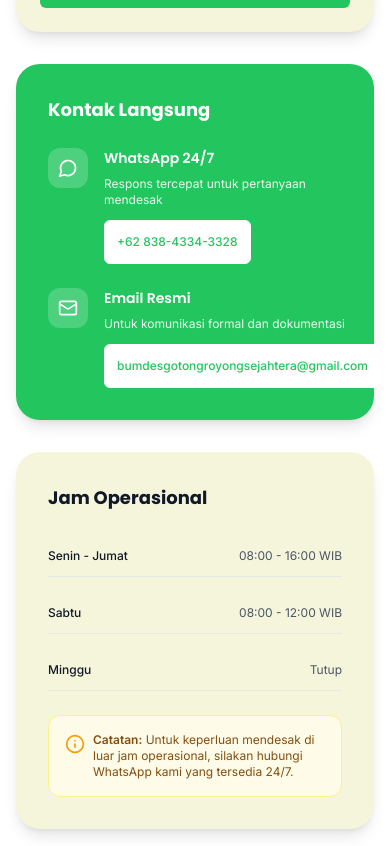
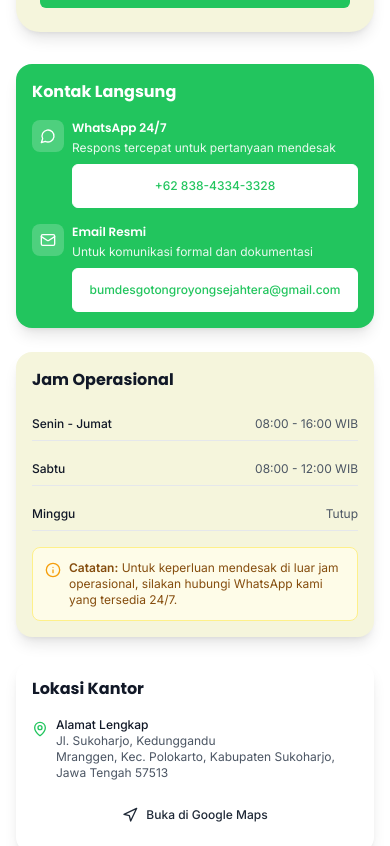
Before and after one commit to bumdesgrs/bumdes-landing-page, a React (Vite) app: page / in a window 390 px wide. Shown: the part 6576-7422 px from the top of the page. Built offline with nearby package versions, Linux system fonts and the light colour scheme.

Commit message:
fix: comprehensive responsive optimization for contact section on ultra-small devices

```diff
--- a/src/pages/landing-page/components/ContactSection.jsx
+++ b/src/pages/landing-page/components/ContactSection.jsx
@@ -309,22 +309,23 @@ const ContactSection = () => {
           </div>
 
           {/* Contact Information & Quick Actions */}
-          <div className="space-y-8">
+          <div className="space-y-6 sm:space-y-8">
             {/* Quick Contact */}
-            <div className="bg-primary rounded-3xl p-8 text-white shadow-lg">
-              <h3 className="font-poppins font-bold text-lg sm:text-xl lg:text-2xl text-white mb-6">
+            <div className="bg-primary rounded-2xl sm:rounded-3xl p-4 sm:p-6 md:p-8 text-white shadow-lg">
+              <h3 className="font-poppins font-bold text-base sm:text-lg md:text-xl lg:text-2xl text-white mb-4 sm:mb-6">
                 Kontak Langsung
               </h3>
 
-              <div className="space-y-6">
-                <div className="flex items-start space-x-4">
-                  <div className="w-10 h-10 sm:w-12 sm:h-12 bg-white/20 rounded-xl flex items-center justify-center flex-shrink-0">
-                    <Icon name="MessageCircle" size={20} className="sm:hidden" color="white" />
-                    <Icon name="MessageCircle" size={24} className="hidden sm:block" color="white" />
+              <div className="space-y-4 sm:space-y-6">
+                <div className="flex items-start space-x-2 sm:space-x-4">
+                  <div className="w-8 h-8 sm:w-10 sm:h-10 md:w-12 md:h-12 bg-white/20 rounded-lg sm:rounded-xl flex items-center justify-center flex-shrink-0">
+                    <Icon name="MessageCircle" size={16} className="sm:hidden" color="white" />
+                    <Icon name="MessageCircle" size={20} className="hidden sm:block md:hidden" color="white" />
+                    <Icon name="MessageCircle" size={24} className="hidden md:block" color="white" />
                   </div>
-                  <div>
-                    <h4 className="font-poppins font-semibold text-sm sm:text-base mb-2">WhatsApp 24/7</h4>
-                    <p className="font-inter text-xs sm:text-sm text-white/90 mb-3">Respons tercepat untuk pertanyaan mendesak</p>
+                  <div className="min-w-0 flex-1">
+                    <h4 className="font-poppins font-semibold text-xs sm:text-sm md:text-base mb-1 sm:mb-2">WhatsApp 24/7</h4>
+                    <p className="font-inter text-xs text-white/90 mb-2 sm:mb-3 line-clamp-2">Respons tercepat untuk pertanyaan mendesak</p>
                     <Button
                       variant="outline"
                       size="sm"
@@ -333,26 +334,27 @@ const ContactSection = () => {
                         const whatsappUrl = `https://wa.me/6283843343328?text=${message}`;
                         window.open(whatsappUrl, '_blank');
                       }}
-                      className="bg-white text-primary hover:bg-gray-50 text-xs sm:text-sm"
+                      className="bg-white text-primary hover:bg-gray-50 text-xs sm:text-sm w-full"
                     >
                       +62 838-4334-3328
                     </Button>
                   </div>
                 </div>
 
-                <div className="flex items-start space-x-4">
-                  <div className="w-10 h-10 sm:w-12 sm:h-12 bg-white/20 rounded-xl flex items-center justify-center flex-shrink-0">
-                    <Icon name="Mail" size={20} className="sm:hidden" color="white" />
-                    <Icon name="Mail" size={24} className="hidden sm:block" color="white" />
+                <div className="flex items-start space-x-2 sm:space-x-4">
+                  <div className="w-8 h-8 sm:w-10 sm:h-10 md:w-12 md:h-12 bg-white/20 rounded-lg sm:rounded-xl flex items-center justify-center flex-shrink-0">
+                    <Icon name="Mail" size={16} className="sm:hidden" color="white" />
+                    <Icon name="Mail" size={20} className="hidden sm:block md:hidden" color="white" />
+                    <Icon name="Mail" size={24} className="hidden md:block" color="white" />
                   </div>
-                  <div>
-                    <h4 className="font-poppins font-semibold text-sm sm:text-base mb-2">Email Resmi</h4>
-                    <p className="font-inter text-xs sm:text-sm text-white/90 mb-3">Untuk komunikasi formal dan dokumentasi</p>
+                  <div className="min-w-0 flex-1">
+                    <h4 className="font-poppins font-semibold text-xs sm:text-sm md:text-base mb-1 sm:mb-2">Email Resmi</h4>
+                    <p className="font-inter text-xs text-white/90 mb-2 sm:mb-3 line-clamp-2">Untuk komunikasi formal dan dokumentasi</p>
                     <Button
                       variant="outline"
                       size="sm"
                       onClick={() => window.location.href = 'mailto:bumdesgotongroyongsejahtera@gmail.com'}
-                      className="bg-white text-primary hover:bg-gray-50 text-xs sm:text-sm truncate"
+                      className="bg-white text-primary hover:bg-gray-50 text-xs sm:text-sm truncate w-full"
                       title="bumdesgotongroyongsejahtera@gmail.com"
                     >
                       bumdesgotongroyongsejahtera@gmail.com
@@ -363,29 +365,30 @@ const ContactSection = () => {
             </div>
 
             {/* Office Hours */}
-            <div className="bg-surface rounded-3xl p-8 shadow-lg">
-              <h3 className="font-poppins font-bold text-lg sm:text-xl lg:text-2xl text-gray-900 mb-6">
+            <div className="bg-surface rounded-2xl sm:rounded-3xl p-4 sm:p-6 md:p-8 shadow-lg">
+              <h3 className="font-poppins font-bold text-base sm:text-lg md:text-xl lg:text-2xl text-gray-900 mb-4 sm:mb-6">
                 Jam Operasional
               </h3>
 
-              <div className="space-y-4">
-                <div className="flex items-center justify-between py-3 border-b border-gray-200">
+              <div className="space-y-3 sm:space-y-4">
+                <div className="flex items-center justify-between py-2 sm:py-3 border-b border-gray-200">
                   <span className="font-inter font-medium text-xs sm:text-sm text-gray-900">Senin - Jumat</span>
                   <span className="font-inter text-xs sm:text-sm text-gray-600">08:00 - 16:00 WIB</span>
                 </div>
-                <div className="flex items-center justify-between py-3 border-b border-gray-200">
+                <div className="flex items-center justify-between py-2 sm:py-3 border-b border-gray-200">
                   <span className="font-inter font-medium text-xs sm:text-sm text-gray-900">Sabtu</span>
                   <span className="font-inter text-xs sm:text-sm text-gray-600">08:00 - 12:00 WIB</span>
                 </div>
-                <div className="flex items-center justify-between py-3 border-b border-gray-200">
+                <div className="flex items-center justify-between py-2 sm:py-3 border-b border-gray-200">
                   <span className="font-inter font-medium text-xs sm:text-sm text-gray-900">Minggu</span>
                   <span className="font-inter text-xs sm:text-sm text-gray-600">Tutup</span>
                 </div>
               </div>
 
-              <div className="mt-6 p-4 bg-yellow-50 border border-yellow-200 rounded-xl">
+              <div className="mt-4 sm:mt-6 p-3 sm:p-4 bg-yellow-50 border border-yellow-200 rounded-lg sm:rounded-xl">
                 <div className="flex items-start space-x-2">
-                  <Icon name="Info" size={20} color="#F59E0B" className="flex-shrink-0 mt-0.5" />
+                  <Icon name="Info" size={16} className="sm:hidden flex-shrink-0 mt-0.5" color="#F59E0B" />
+                  <Icon name="Info" size={20} className="hidden sm:block flex-shrink-0 mt-0.5" color="#F59E0B" />
                   <p className="font-inter text-xs sm:text-sm text-yellow-800">
                     <strong>Catatan:</strong> Untuk keperluan mendesak di luar jam operasional, silakan hubungi WhatsApp kami yang tersedia 24/7.
                   </p>
@@ -394,17 +397,18 @@ const ContactSection = () => {
             </div>
 
             {/* Location */}
-            <div className="bg-white rounded-3xl p-8 shadow-lg">
-              <h3 className="font-poppins font-bold text-lg sm:text-xl lg:text-2xl text-gray-900 mb-6">
+            <div className="bg-white rounded-2xl sm:rounded-3xl p-4 sm:p-6 md:p-8 shadow-lg">
+              <h3 className="font-poppins font-bold text-base sm:text-lg md:text-xl lg:text-2xl text-gray-900 mb-4 sm:mb-6">
                 Lokasi Kantor
               </h3>
 
-              <div className="space-y-4">
-                <div className="flex items-start space-x-3">
-                  <Icon name="MapPin" size={20} color="var(--color-primary)" className="mt-1" />
-                  <div>
+              <div className="space-y-3 sm:space-y-4">
+                <div className="flex items-start space-x-2 sm:space-x-3">
+                  <Icon name="MapPin" size={16} className="sm:hidden flex-shrink-0 mt-1" color="var(--color-primary)" />
+                  <Icon name="MapPin" size={20} className="hidden sm:block flex-shrink-0 mt-1" color="var(--color-primary)" />
+                  <div className="min-w-0">
                     <p className="font-inter font-medium text-xs sm:text-sm text-gray-900">Alamat Lengkap</p>
-                    <p className="font-inter text-xs sm:text-sm text-gray-600">
+                    <p className="font-inter text-xs sm:text-sm text-gray-600 break-words">
                       Jl. Sukoharjo, Kedunggandu<br />
                       Mranggen, Kec. Polokarto, Kabupaten Sukoharjo, Jawa Tengah 57513
                     </p>
@@ -419,7 +423,7 @@ const ContactSection = () => {
                   }}
                   iconName="Navigation"
                   iconPosition="left"
-                  className="w-full"
+                  className="w-full text-xs sm:text-sm"
                 >
                   Buka di Google Maps
                 </Button>
```
